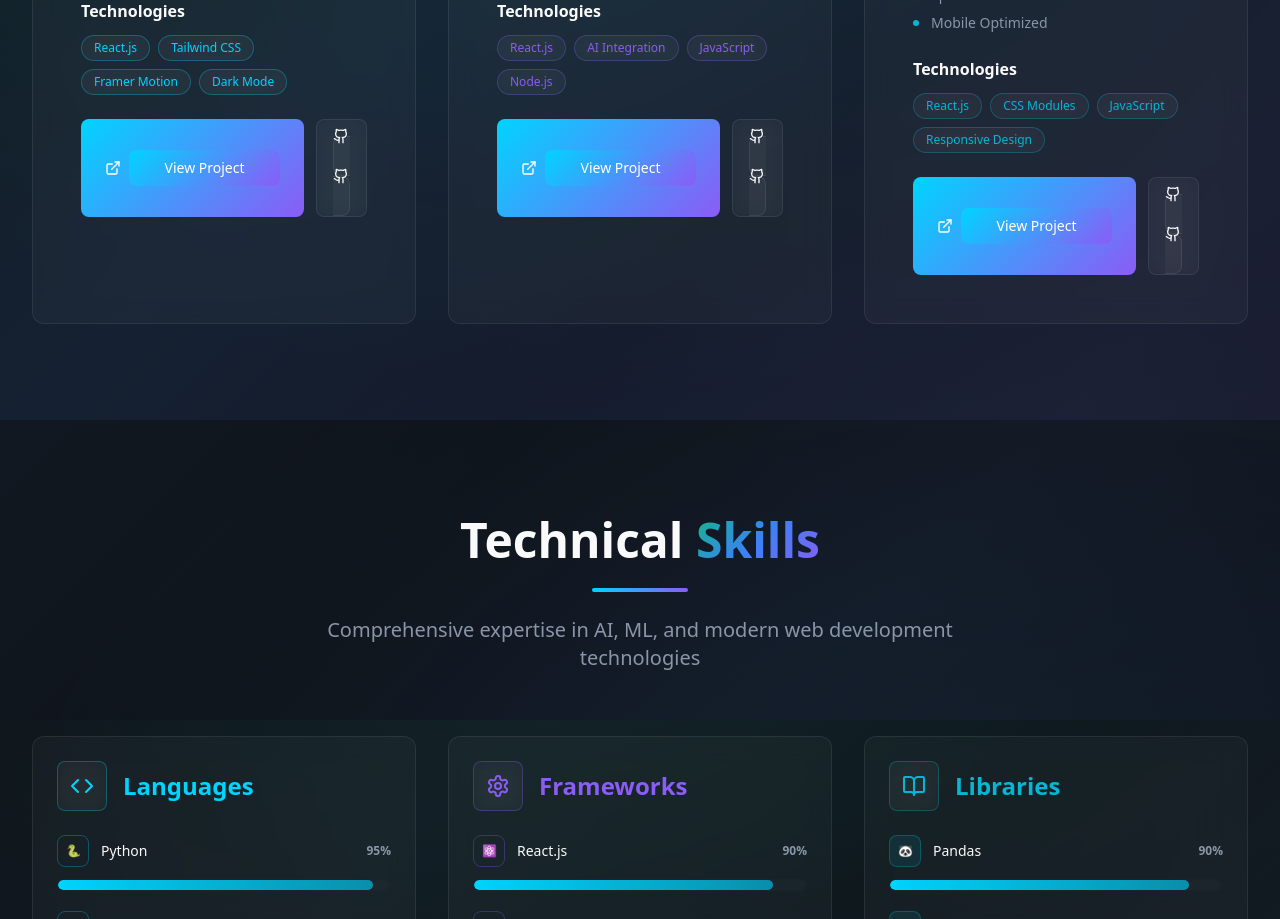
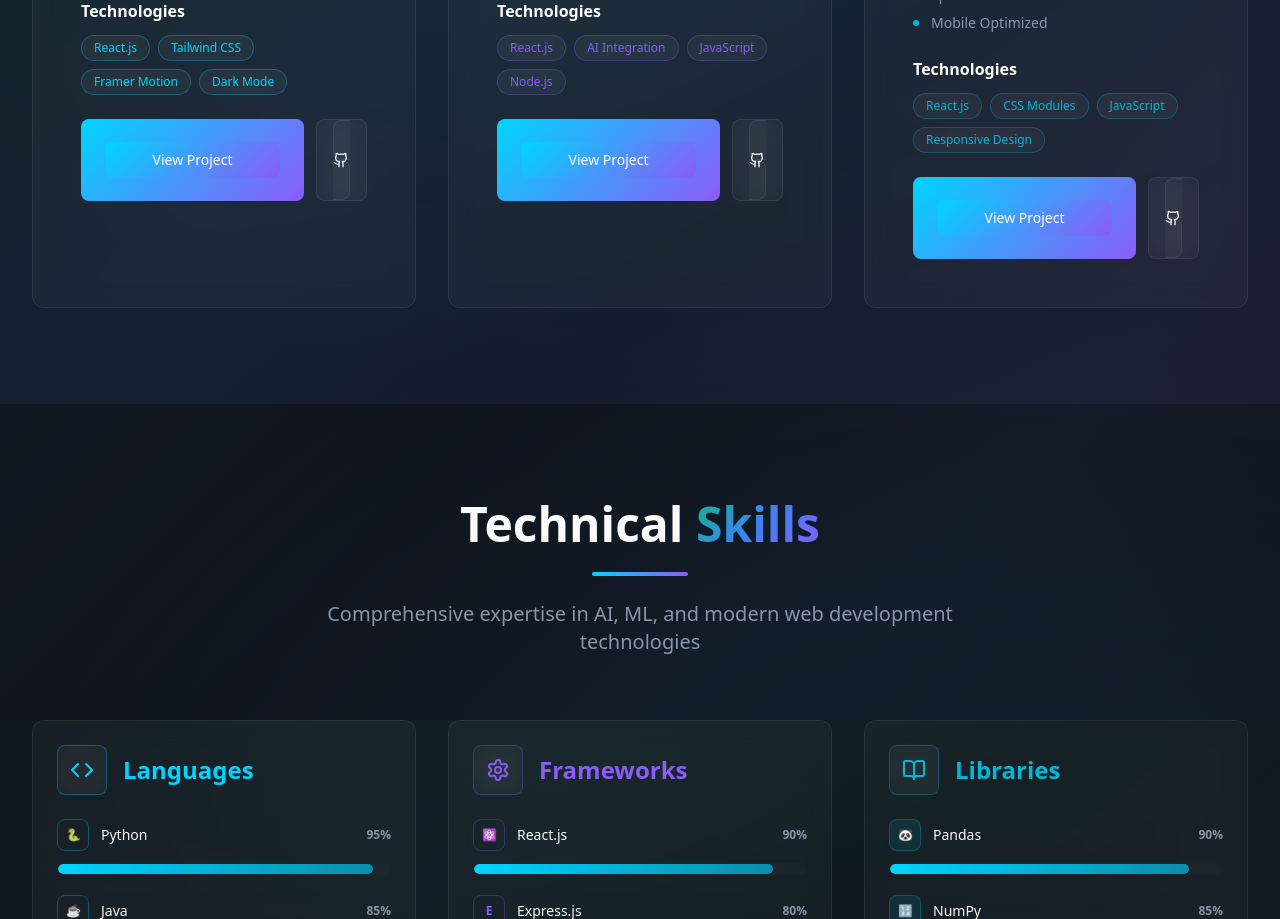
Before and after one commit to kousalyaChintha/Portfolio, a React (Vite) app: page / in a window 1280 px wide. Shown: the part 4080-4999 px from the top of the page. Built offline with nearby package versions, Linux system fonts and the light colour scheme.

Commit message:
Update Projects.tsx

```diff
--- a/src/components/Projects.tsx
+++ b/src/components/Projects.tsx
@@ -94,7 +94,6 @@ const Projects = () => {
 
                 <div className="flex gap-3">
                   <button className="flex-1 btn-neon text-sm py-2 flex items-center justify-center gap-2">
-                    <ExternalLink className="w-4 h-4" />
                     <a
                     href={project.live}
                     target="_blank"
@@ -105,7 +104,6 @@ const Projects = () => {
                   </a>
                   </button>
                   <button className="px-4 py-2 glass rounded-lg hover:shadow-neon-violet transition-all duration-300">
-                    <Github className="w-4 h-4" />
                     <a
                     href={project.github}
                     target="_blank"
```
